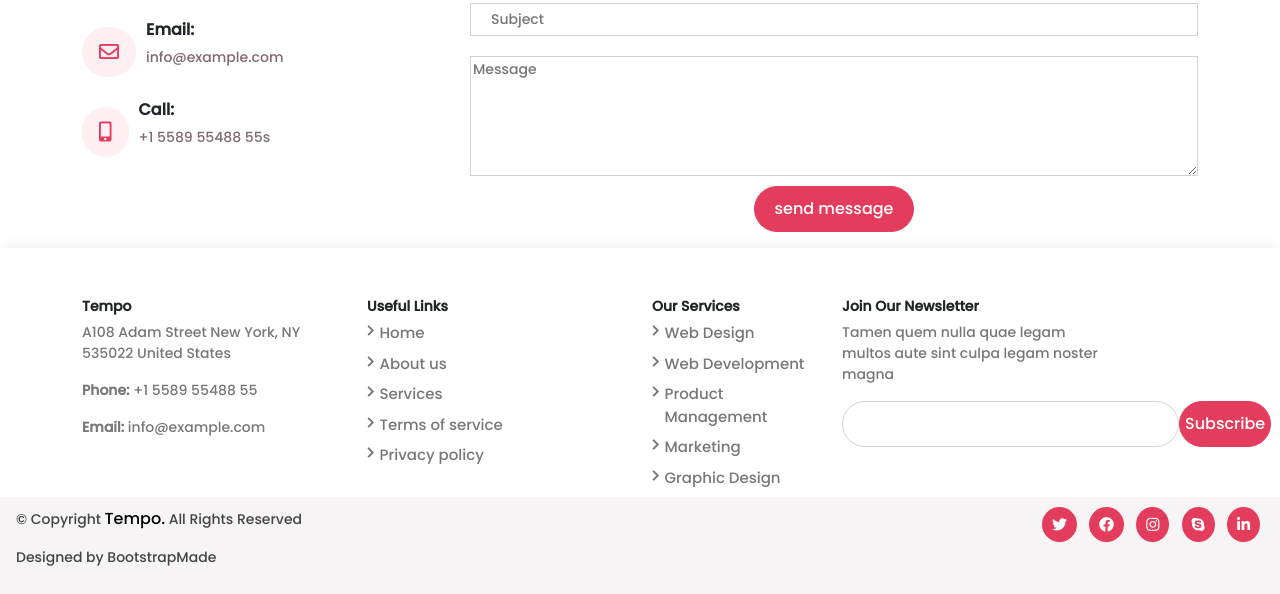
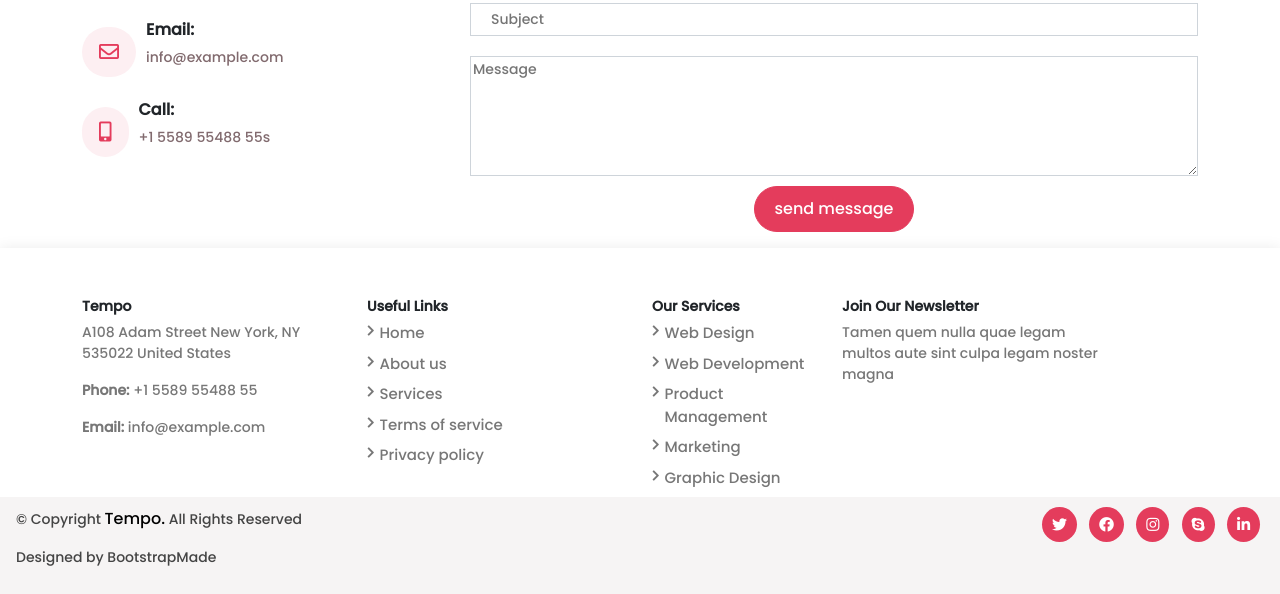
Before and after one commit to hussien034/TEMPO-template, a plain HTML site: page index.html in a window 1280 px wide. Shown: the part 5881-6475 px from the top of the page. Drawn offline with nearby package versions, Linux system fonts and the light colour scheme.

Commit message:
Update index.html

```diff
--- a/index.html
+++ b/index.html
@@ -28,7 +28,7 @@
                         aria-expanded="false" aria-label="Toggle navigation">
                         <span class="navbar-toggler-icon bg-light"></span>
                     </button>
-                <div class="collapse navbar-collapse bg-dark" id="navbarSupportedContent">
+                    <div class="collapse navbar-collapse" id="navbarSupportedContent">
                         <ul class="navbar-nav mb-2 mb-lg-0  ms-auto">
                             <li class="nav-item mx-3">
                                 <a class="nav-link active" aria-current="page" href="#">Home</a>
@@ -743,10 +743,7 @@
                     <div class="col-md-3">
                         <h6>Join Our Newsletter</h6>
                         <p>Tamen quem nulla quae legam multos aute sint culpa legam noster magna</p>
-                    <div class="cent-btn d-flex">
-                    <input class="inp-2">
-                    <button class="btn-8">Subscribe</button>
-                </div>
+
                     </div>
                 </div>
             </div>
```
Lines whose indentation alone changed are shown as unchanged.
